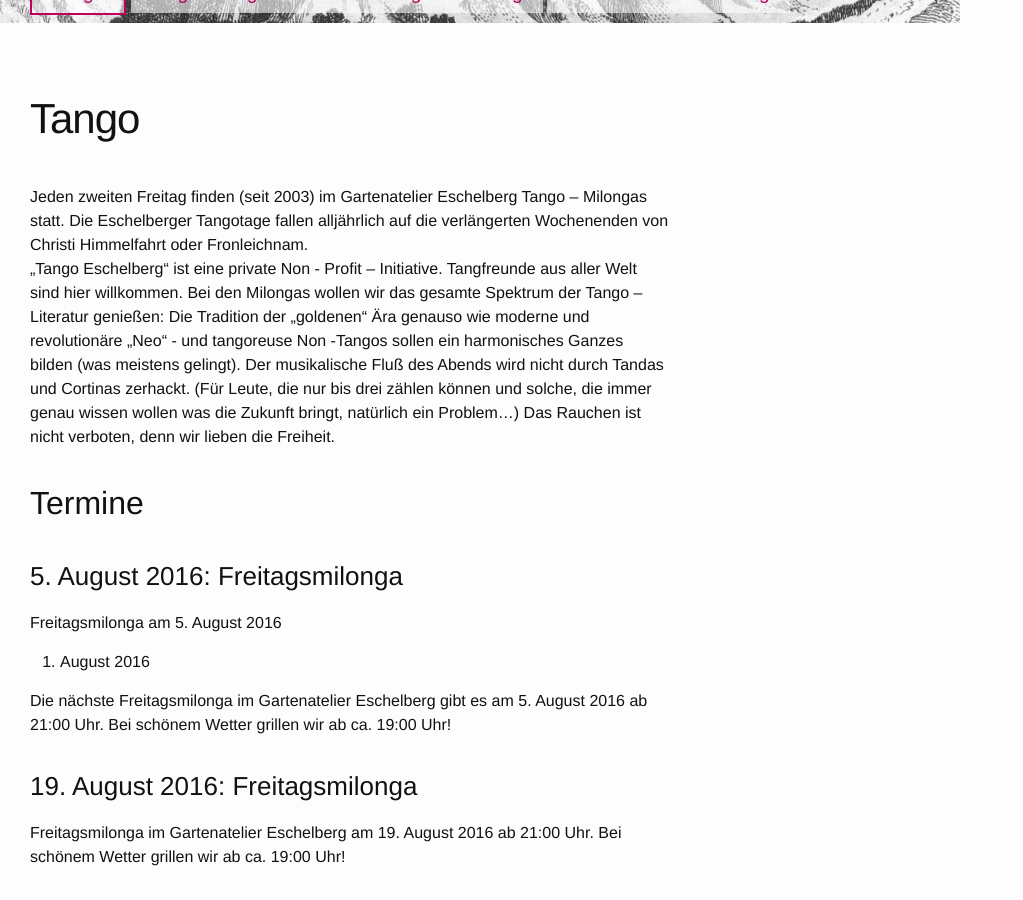
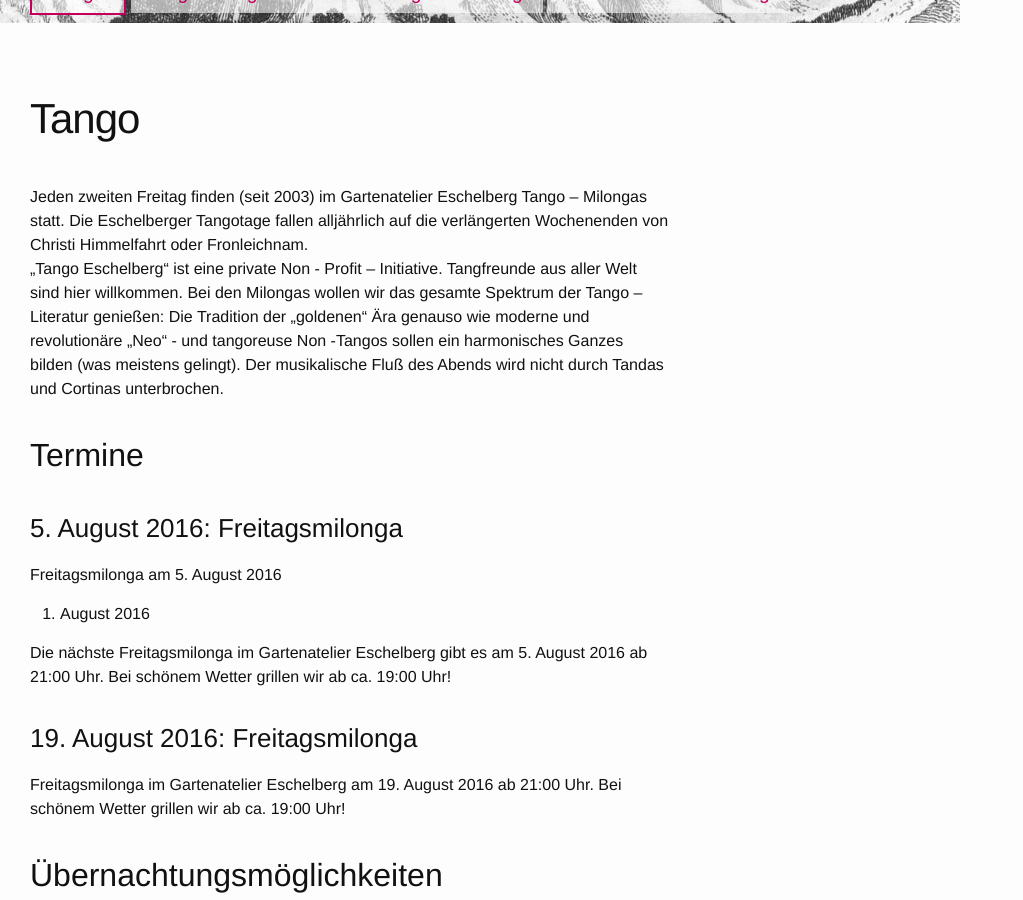
Before and after one commit to eschelberg/eschelberg.github.io, a Jekyll site: the page built from tango/index.md, in a window 1280 px wide and 900 px high, scrolled down 377 px. Shown: the whole window, without its empty margins (0-1023 px from the left). Built offline with Jekyll 4.4.1, drawn with Linux system fonts in a browser that asks for light colours.

Commit message:
Update index.md

```diff
--- a/tango/index.md
+++ b/tango/index.md
@@ -7,7 +7,7 @@ weight: 1
 Jeden zweiten Freitag finden (seit 2003) im Gartenatelier Eschelberg Tango – Milongas statt. Die Eschelberger Tangotage fallen alljährlich auf die verlängerten Wochenenden von Christi Himmelfahrt oder Fronleichnam.
 „Tango Eschelberg“ ist eine private Non - Profit – Initiative. Tangfreunde aus aller Welt sind hier willkommen.
 Bei den Milongas wollen wir das gesamte Spektrum der Tango – Literatur genießen: Die Tradition der „goldenen“ Ära genauso wie moderne und revolutionäre „Neo“ - und tangoreuse Non -Tangos sollen ein harmonisches Ganzes bilden (was meistens gelingt).
-Der musikalische Fluß des Abends wird nicht durch Tandas und Cortinas zerhackt. (Für Leute, die nur bis drei zählen können und solche, die immer genau wissen wollen was die Zukunft bringt, natürlich ein Problem...) Das Rauchen ist nicht verboten, denn wir lieben die Freiheit.
+Der musikalische Fluß des Abends wird nicht durch Tandas und Cortinas unterbrochen.
 
 ## Termine
 
```
